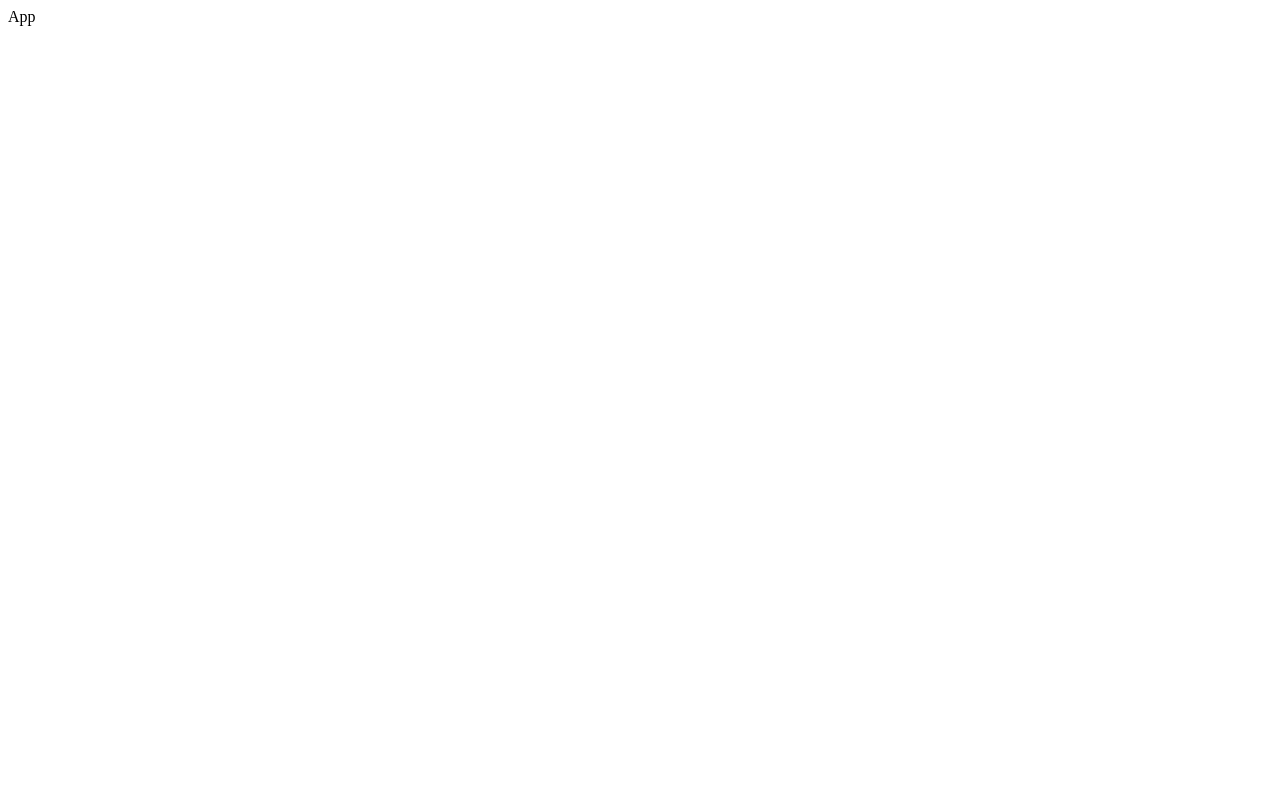
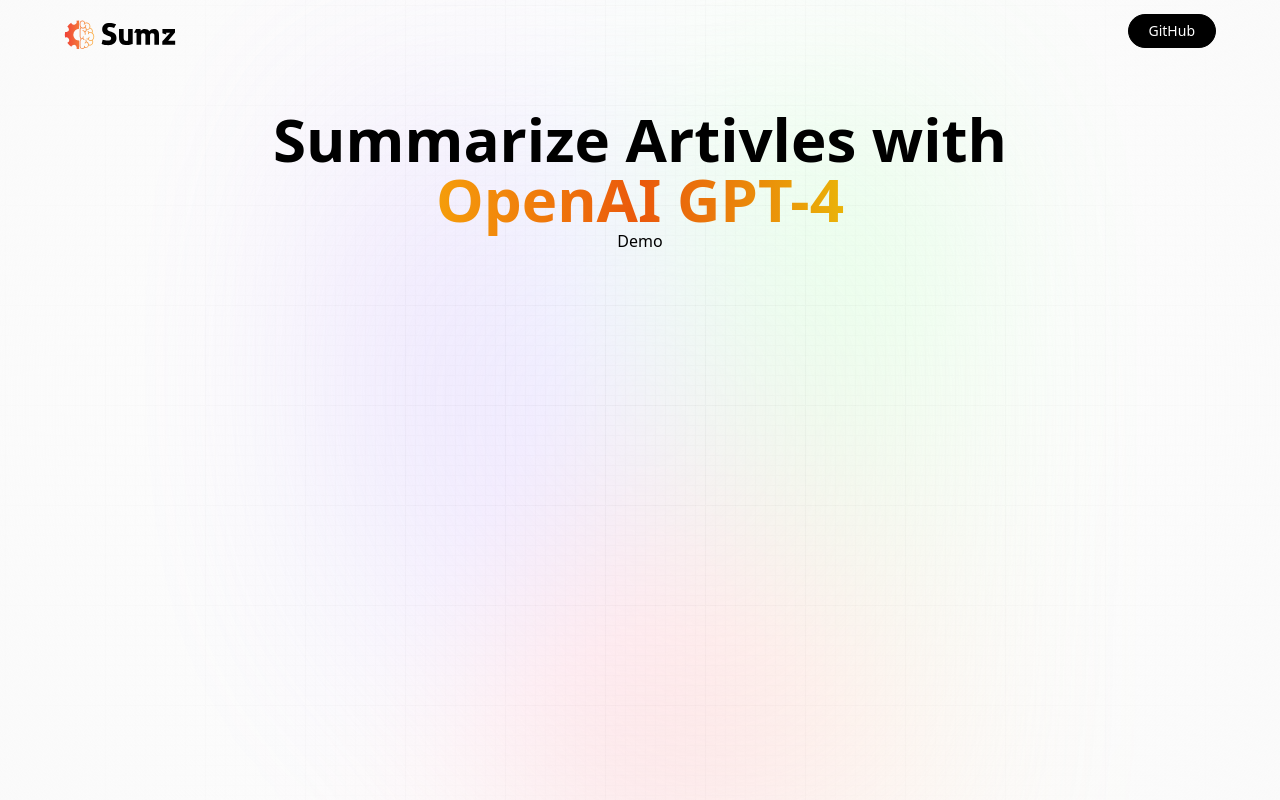
Before and after one commit to Sing-Kai/ai-summariser, a React (Vite) app: page / in a window 1280 px wide. Built offline with nearby package versions, Linux system fonts and the light colour scheme; a web font is replaced by a local one.

Commit message:
added header

```diff
--- a/index.html
+++ b/index.html
@@ -4,7 +4,7 @@
     <meta charset="UTF-8" />
     <link rel="icon" type="image/svg+xml" href="/vite.svg" />
     <meta name="viewport" content="width=device-width, initial-scale=1.0" />
-    <title>Vite + React</title>
+    <title>Open AI Summarizer</title>
     <!-- satoshi font family -->
     <link
     href="https://api.fontshare.com/v2/css?f[]=satoshi@1,900,700,500,300,400&display=swap"
--- a/src/App.jsx
+++ b/src/App.jsx
@@ -1,8 +1,19 @@
 import React from 'react'
+import './App.css'
+import Hero from './components/Hero'
+import Demo from './components/Demo'
 
 const App = () => {
   return (
-    <div>App</div>
+    <main>
+      <div className='main'>
+        <div className='gradient'/>
+      </div>
+      <div className='app'>
+        <Hero/>
+        <Demo/>
+      </div>
+    </main>
   )
 }
 
--- /dev/null
+++ b/src/components/Demo.jsx
@@ -0,0 +1,9 @@
+import React from 'react'
+
+const Demo = () => {
+  return (
+    <div>Demo</div>
+  )
+}
+
+export default Demo
--- /dev/null
+++ b/src/components/Hero.jsx
@@ -0,0 +1,20 @@
+import React from 'react'
+import {logo} from '../assets'
+
+const Hero = () => {
+  return (
+    <header className='w-full flex justify-center items-center flex-col'>
+      <nav className='flex justify-between items-center w-full mb-10 pt-3'>
+        <img src={logo} alt='sumz_logo' className='w-28 object-contain'/>
+        <button type="button" className='black_btn' > GitHub </button>
+      </nav>
+
+      <h1 className='head_text'>
+        Summarize Artivles with <br/>
+        <span className='orange_gradient'>OpenAI GPT-4</span>
+      </h1>
+    </header>
+  )
+}
+
+export default Hero
```
